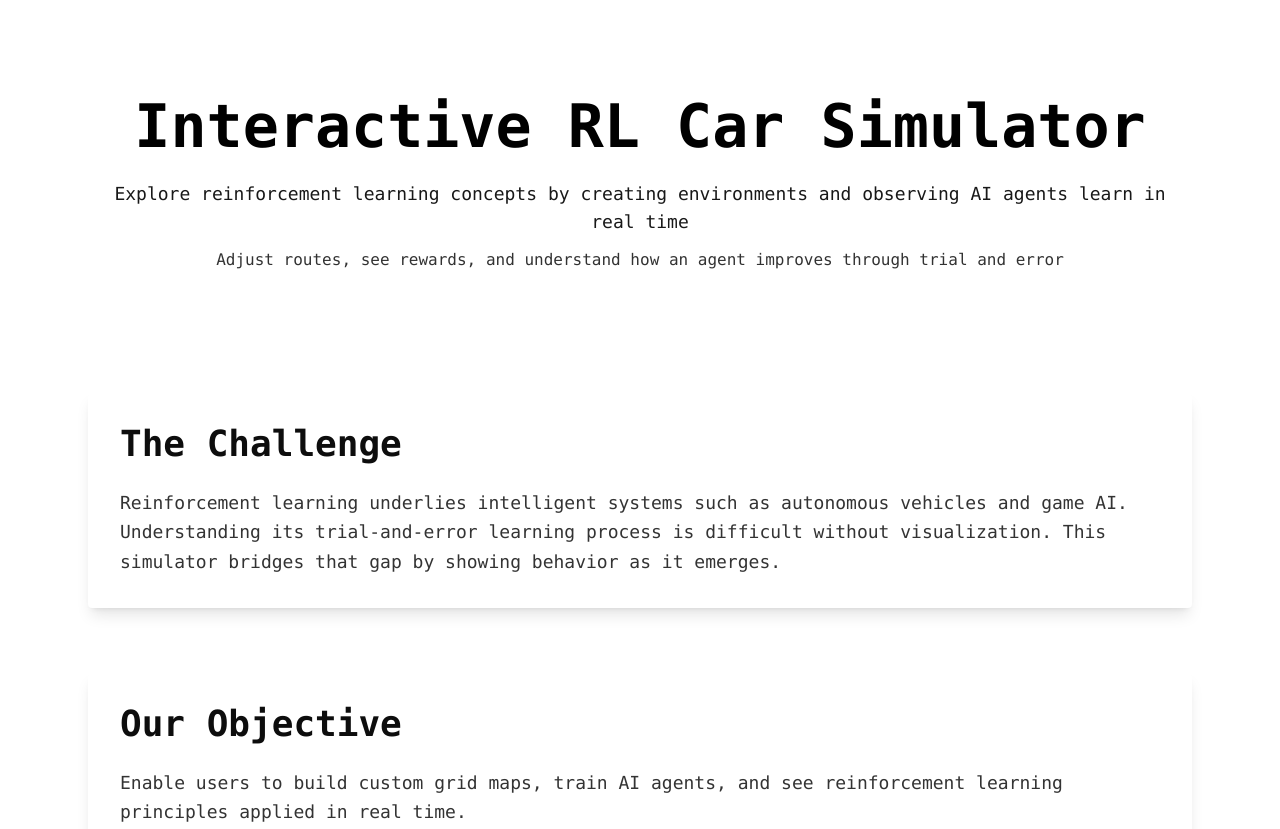
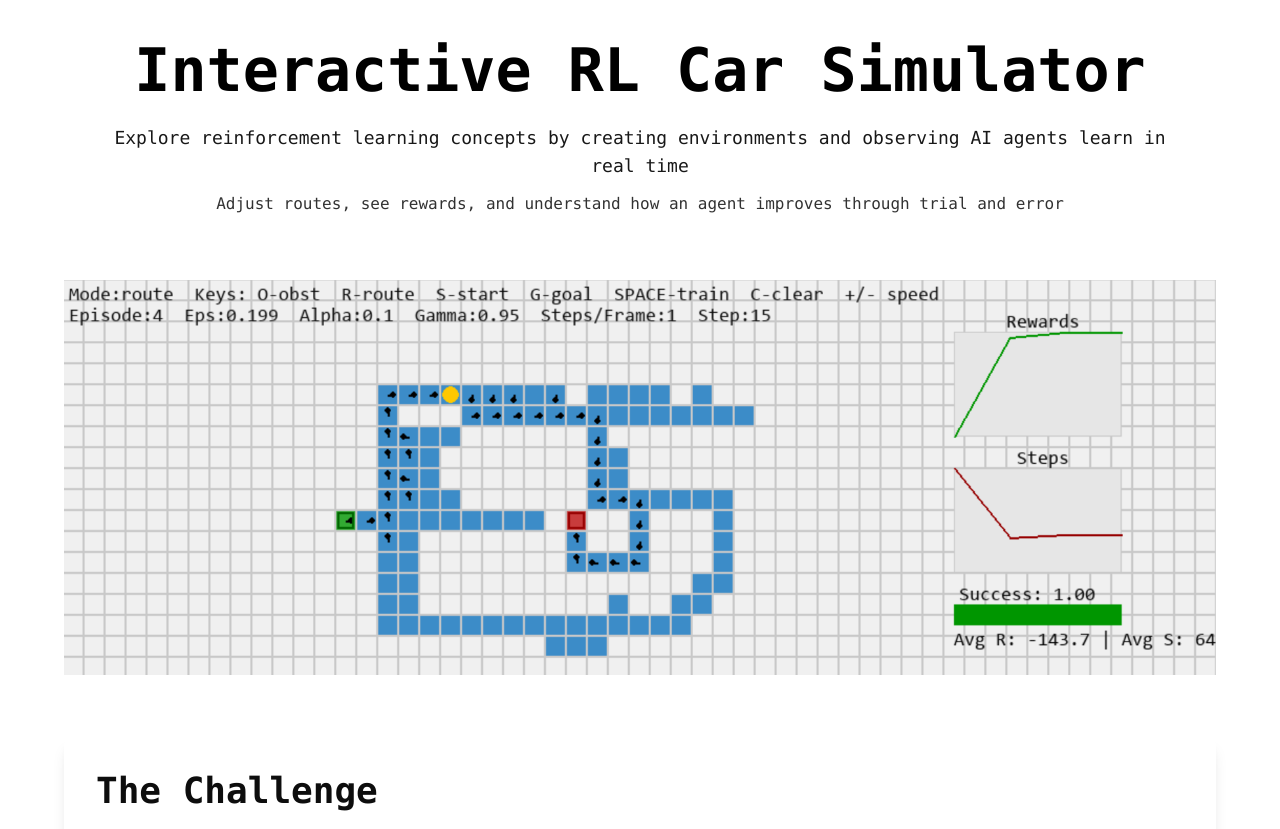
Before and after one commit to apoorv7g/Interactive-RF-Car-Simulator, a website: page index.html in a window 1280 px wide. Shown: the top 829 px of the page. Drawn offline with nearby package versions, Linux system fonts and the light colour scheme.

Commit message:
Implement code changes to enhance functionality and improve performance

```diff
--- a/index.html
+++ b/index.html
@@ -29,7 +29,7 @@
 
 <body class="font-mono">
     <!-- Header -->
-    <header class="py-24">
+    <header class="py-10">
         <div class="max-w-6xl mx-auto px-6 text-center text-black">
             <h1 class="text-6xl font-bold mb-6">Interactive RL Car Simulator</h1>
             <p class="text-lg opacity-90 mb-3">
@@ -40,11 +40,13 @@
                 Adjust routes, see rewards, and understand how an agent improves through trial and error
             </p>
         </div>
+
     </header>
 
     <!-- Main Content -->
-    <main class="max-w-6xl mx-auto px-6 py-6">
+    <main class="max-w-6xl mx-auto py-6">
         <!-- Problem Section -->
+        <img src="image.png" class="mb-16">
         <section class="mb-16">
             <div class="card bg-base-100 shadow-lg">
                 <div class="card-body">
@@ -724,7 +726,8 @@ total_r = r + intrinsic_r</pre>
 
                         <!-- Footer Section -->
                         <div class="border-t border-base-300 px-6 py-4">
-                            <a class="w-full btn btn-primary btn-sm mb-2" href="version 1.py" download="RL-Version-1.py">
+                            <a class="w-full btn btn-primary btn-sm mb-2" href="version 1.py"
+                                download="RL-Version-1.py">
                                 <span class="material-icons text-sm">download</span>
                                 Download
                             </a>
@@ -779,7 +782,8 @@ total_r = r + intrinsic_r</pre>
 
                         <!-- Footer Section -->
                         <div class="border-t border-base-300 px-6 py-4">
-                            <a class="w-full btn btn-primary btn-sm mb-2" href="version 2.py" download="RL-Version-2.py">
+                            <a class="w-full btn btn-primary btn-sm mb-2" href="version 2.py"
+                                download="RL-Version-2.py">
                                 <span class="material-icons text-sm">download</span>
                                 Download
                             </a>
@@ -834,7 +838,8 @@ total_r = r + intrinsic_r</pre>
 
                         <!-- Footer Section -->
                         <div class="border-t border-base-300 px-6 py-4">
-                            <a class="w-full btn btn-primary btn-sm mb-2" href="version 3.py" download="RL-Version-3.py">
+                            <a class="w-full btn btn-primary btn-sm mb-2" href="version 3.py"
+                                download="RL-Version-3.py">
                                 <span class="material-icons text-sm">download</span>
                                 Download
                             </a>
```
Also changed, not shown: image.png (added).
